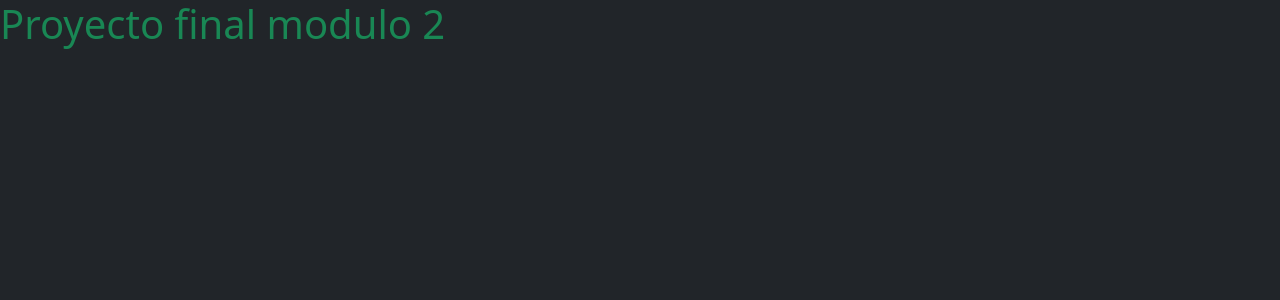
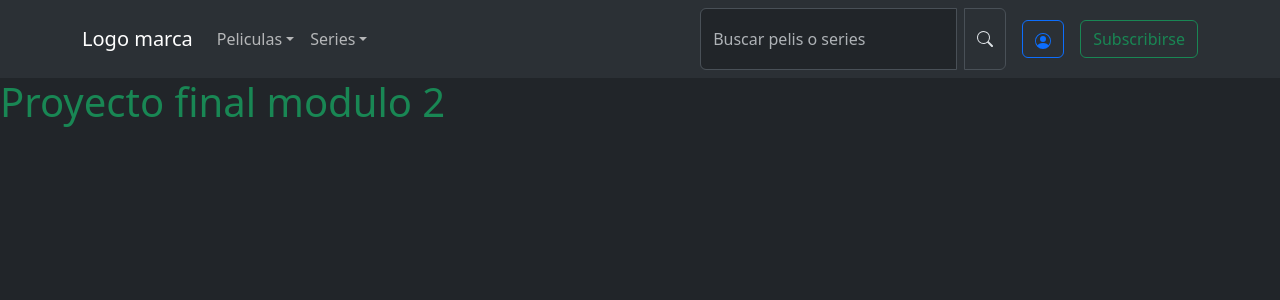
Before and after one commit to Pablo-German-Jimenez/proyecto-final-modulo-2, a React (Vite) app: page / in a window 1280 px wide. Shown: the top 300 px of the page. Built offline with nearby package versions, Linux system fonts and the light colour scheme.

Commit message:
ubicación de contenedores en dispositivos

```diff
--- a/src/App.jsx
+++ b/src/App.jsx
@@ -1,8 +1,12 @@
+import  MenuNavBar  from "./componentes/MenuNavBar"
+
+
 function App() {
 
 
   return (
     <>
+    <MenuNavBar></MenuNavBar>
         <h1 className="text-success">Proyecto final modulo 2</h1>
     </>
   )
--- /dev/null
+++ b/src/componentes/MenuNavBar.jsx
@@ -0,0 +1,93 @@
+import { Container, InputGroup } from "react-bootstrap";
+import Nav from "react-bootstrap/Nav";
+import Navbar from "react-bootstrap/Navbar";
+import NavDropdown from "react-bootstrap/NavDropdown";
+import Form from "react-bootstrap/Form";
+
+const MenuNavBar = () => {
+  return (
+    <>
+      <Navbar expand="md" className="bg-body-tertiary">
+        <Container>
+          <Navbar.Brand href="#home">Logo marca</Navbar.Brand>
+          <Navbar.Toggle aria-controls="basic-navbar-nav" />
+          <Navbar.Collapse id="basic-navbar-nav">
+            <Nav className="d-flex">
+              <NavDropdown title="Peliculas" id="basic-nav-peliculas">
+                <NavDropdown.Item className="disabled text-center">
+                  Categorías
+                </NavDropdown.Item>
+                <Nav.Link href="#seccion-aventura">Aventura</Nav.Link>
+                <Nav.Link href="#seccion-aventura">Acción</Nav.Link>
+                <Nav.Link href="#seccion-aventura">Ciencia Ficción</Nav.Link>
+                <Nav.Link href="#seccion-aventura">Humor</Nav.Link>
+                <Nav.Link href="#seccion-aventura">Terror</Nav.Link>
+                <Nav.Link href="#seccion-aventura">Romance</Nav.Link>
+                <Nav.Link href="#seccion-aventura">Adultos</Nav.Link>
+              </NavDropdown>
+            </Nav>
+            <Nav>
+              <NavDropdown title="Series" id="basic-nav-series">
+                <NavDropdown.Item className="disabled text-center">
+                  Categorías
+                </NavDropdown.Item>
+                <Nav.Link href="#seccion-aventura">Aventura</Nav.Link>
+                <Nav.Link href="#seccion-aventura">Acción</Nav.Link>
+                <Nav.Link href="#seccion-aventura">Ciencia Ficción</Nav.Link>
+                <Nav.Link href="#seccion-aventura">Humor</Nav.Link>
+                <Nav.Link href="#seccion-aventura">Terror</Nav.Link>
+                <Nav.Link href="#seccion-aventura">Romance</Nav.Link>
+                <Nav.Link href="#seccion-aventura">Adultos</Nav.Link>
+              </NavDropdown>
+            </Nav>
+          </Navbar.Collapse>
+          <div className="d-flex justify-content-center align-items-center gap-3 ">
+            <Form>
+              <InputGroup>
+                <Form.Control
+                  type="search"
+                  placeholder="Buscar pelis o series"
+                  className="me-2"
+                  aria-label="Search"
+                />
+                <InputGroup.Text>
+                  <svg
+                    xmlns="http://www.w3.org/2000/svg"
+                    width="16"
+                    height="16"
+                    fill="currentColor"
+                    className="my-3 bi bi-search DocSearch-Search-Icon"
+                    viewBox="0 0 16 16"
+                  >
+                    <path d="M11.742 10.344a6.5 6.5 0 1 0-1.397 1.398h-.001q.044.06.098.115l3.85 3.85a1 1 0 0 0 1.415-1.414l-3.85-3.85a1 1 0 0 0-.115-.1zM12 6.5a5.5 5.5 0 1 1-11 0 5.5 5.5 0 0 1 11 0" />
+                  </svg>
+                </InputGroup.Text>
+              </InputGroup>
+            </Form>
+            <button type="button" className="btn btn-outline-primary">
+              <svg
+                xmlns="http://www.w3.org/2000/svg"
+                width="16"
+                height="16"
+                fill="currentColor"
+                className="bi bi-person-circle"
+                viewBox="0 0 16 16"
+              >
+                <path d="M11 6a3 3 0 1 1-6 0 3 3 0 0 1 6 0" />
+                <path
+                  fillRule="evenodd"
+                  d="M0 8a8 8 0 1 1 16 0A8 8 0 0 1 0 8m8-7a7 7 0 0 0-5.468 11.37C3.242 11.226 4.805 10 8 10s4.757 1.225 5.468 2.37A7 7 0 0 0 8 1"
+                />
+              </svg>
+            </button>
+            <button type="button" className="btn btn-outline-success">
+              Subscribirse
+            </button>
+          </div>
+        </Container>
+      </Navbar>
+    </>
+  );
+};
+
+export default MenuNavBar;
```
